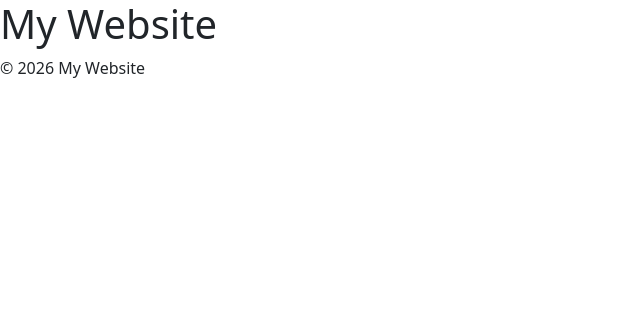
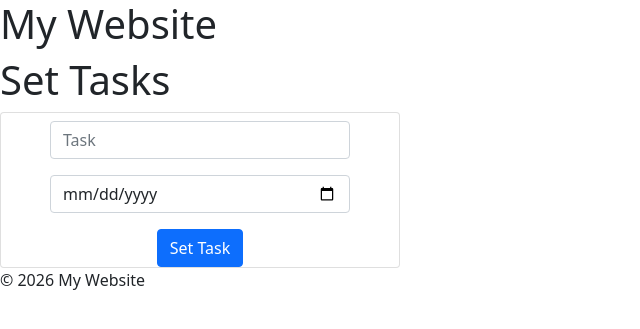
Before and after one commit to Rudra-Bijalwan/study_assistant, a Flask app: page /subjects/1/todolist/settasks in a window 1280 px wide. Shown: the top 329 px of the page, without its empty margins (0-640 px from the left). Run offline with Flask 3, Linux system fonts and the light colour scheme; a user stored in the database is signed in; tables that the repository leaves empty hold one stand-in row (values such as "Sample post").

Commit message:
create the feature to add task and update database to store tasks

```diff
--- a/app.py
+++ b/app.py
@@ -4,8 +4,8 @@ from flask import Flask
 from flask import redirect, render_template, request, url_for, abort
 from extensions import db
 from flask_login import LoginManager, login_required, login_user, logout_user, current_user
-from forms import RegisterForm, LoginForm, SubjectCreate
-from models import User, Subject, Upload, Summary, Flashcard, FlashcardReview
+from forms import RegisterForm, LoginForm, SubjectCreate, TaskForm
+from models import User, Subject, Upload, Summary, Flashcard, FlashcardReview, Task
 from werkzeug.security import generate_password_hash, check_password_hash
 
 load_dotenv()
@@ -142,10 +142,30 @@ def todolist(subject_id):
     return render_template("todolist.html", subject_id=subject_id)
 
 
-@app.route("/subjects/<int:subject_id>/todolist/settasks")
+@app.route("/subjects/<int:subject_id>/todolist/settasks", methods=['GET', 'POST'])
 @login_required
 def settasks(subject_id):
-    return render_template("settasks.html")
+    # make sure this subject belongs to the logged-in user
+    subject = db.session.scalar(
+        db.select(Subject).where(
+            Subject.id == subject_id,
+            Subject.user_id == current_user.id
+        ))
+    if subject is None:
+        abort(404)
+
+    form = TaskForm()
+    if form.validate_on_submit():
+        task = form.task.data.strip()
+        due_date = form.due_date.data
+        user_id = current_user.id
+        new_task = Task(task=task, due_date=due_date, subject_id=subject.id)
+        db.session.add(new_task)
+        db.session.commit()
+
+        return redirect(url_for("viewtasks", subject_id=subject.id))
+
+    return render_template("settasks.html", form=form, subject_id=subject.id)
 
 
 @app.route("/subjects/<int:subject_id>/todolist/viewtasks")
--- a/forms.py
+++ b/forms.py
@@ -1,6 +1,6 @@
 from flask_wtf import FlaskForm
-from wtforms import StringField, PasswordField, SubmitField
-from wtforms.validators import InputRequired, Length, ValidationError, EqualTo
+from wtforms import StringField, PasswordField, SubmitField, DateField
+from wtforms.validators import InputRequired, Length, ValidationError, EqualTo, Optional
 from flask_login import current_user
 from extensions import db
 from models import User, Subject
@@ -55,3 +55,10 @@ class SubjectCreate(FlaskForm):
 
         if existing_subject:
             raise ValidationError("You already have a subject with that name.")
+
+
+class TaskForm(FlaskForm):
+    task = StringField(validators=[InputRequired(), Length(min=2, max=30)],
+        render_kw={"placeholder": "Task"})
+    due_date = DateField(validators=[Optional()])
+    submit = SubmitField("Set Task")
--- a/templates/settasks.html
+++ b/templates/settasks.html
@@ -5,5 +5,24 @@ Set Tasks
 {% endblock %}
 
 {% block main %}
+<h1>Set Tasks</h1>
+<div class="card" style="width: 400px;">
+    <h3> {{ message }}</h3>
+    <form method="post" action="{{ url_for('settasks', subject_id=subject_id) }}">
+
+        {{form.hidden_tag()}}
+        <div class="mb-3">
+            {{ form.task(class="form-control mx-auto") }}
+        </div>
+
+        <div class="mb-3">
+            {{ form.due_date(class="form-control mx-auto") }}
+        </div>
+
+        <div class="text-center">
+            {{ form.submit(class="btn btn-primary") }}
+        </div>
+    </form>
+</div>
 
 {% endblock %}
```
Also changed, not shown: models.py (+16 -0 lines).
